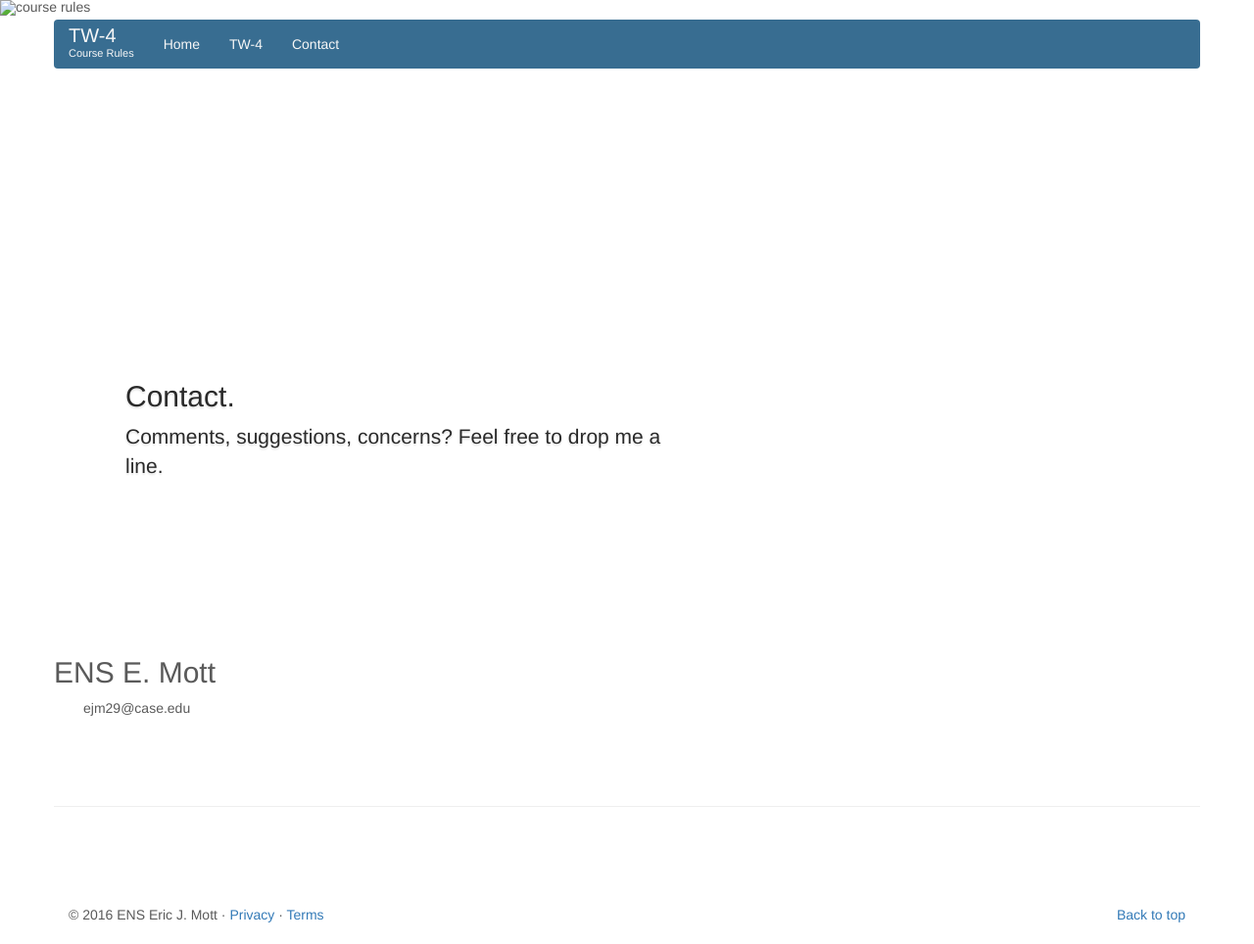
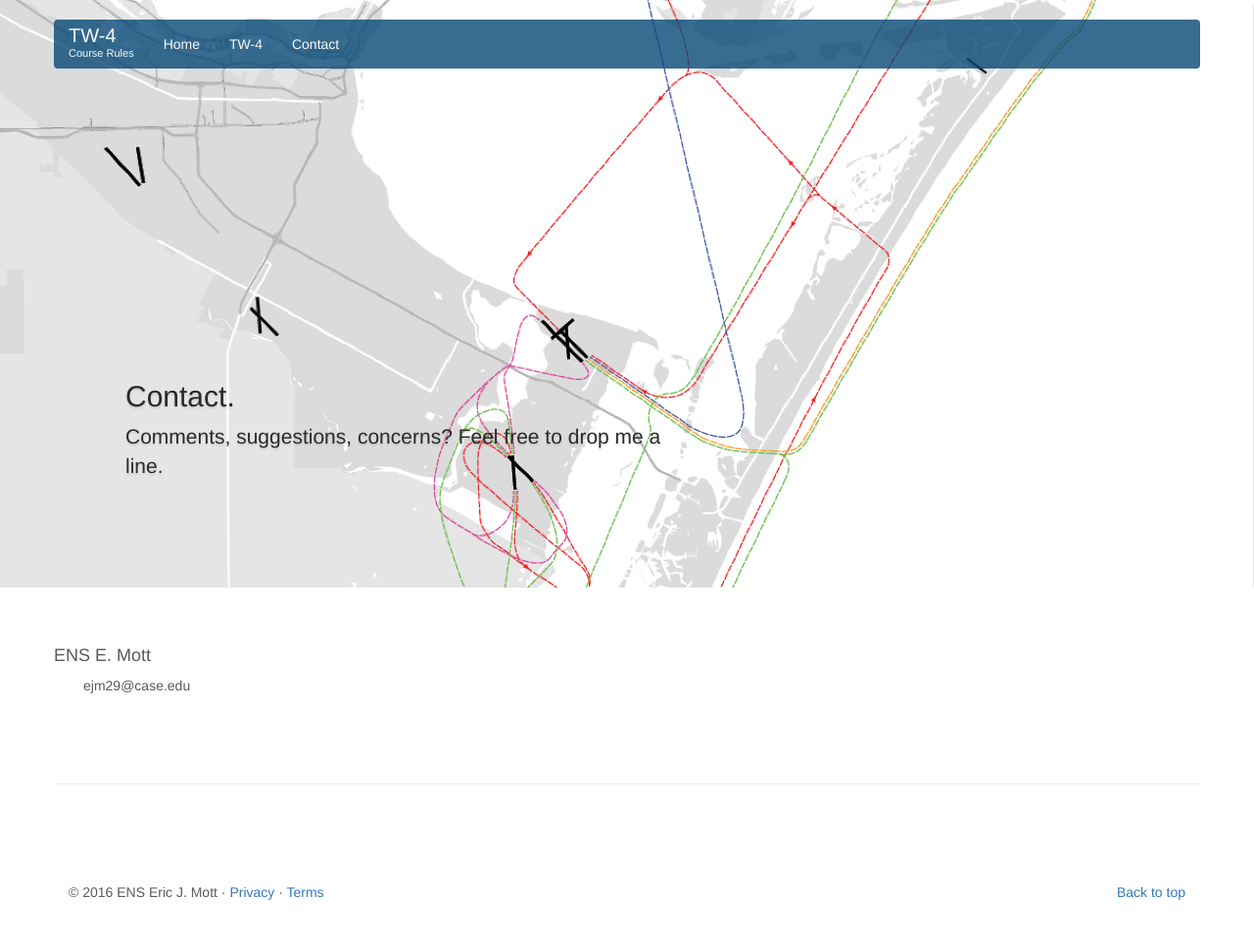
Before and after one commit to courserules/courserules.github.io, a Jekyll site: the page built from contact.html, in a window 1280 px wide. Shown: the whole page at 98% size. Built offline with Jekyll 4.4.1, drawn with Linux system fonts in a browser that asks for light colours; after the commit the page ends 941 px from its top, so only the background shows below that.

Commit message:
Updated contact page

```diff
--- a/contact.html
+++ b/contact.html
@@ -16,7 +16,7 @@ permalink: /contact/
       <div class="carousel-inner">
 
         <div class="item active">
-          <img id="slide-01" src="img/slide-01.png" alt="course rules">
+          <img id="slide-01" src="../img/slide-01.png" alt="course rules">
           <div class="container">
             <div class="carousel-caption">
               <h1>Contact.</h1>
@@ -36,7 +36,7 @@ permalink: /contact/
 
 	<div class="row">
 		<div class="col-xs-12 col-md-8">
-		<h2>ENS E. Mott</h2>
+		<h4>ENS E. Mott</h4>
 		<ul>
 			<li>ejm29@case.edu</li>
 
```
